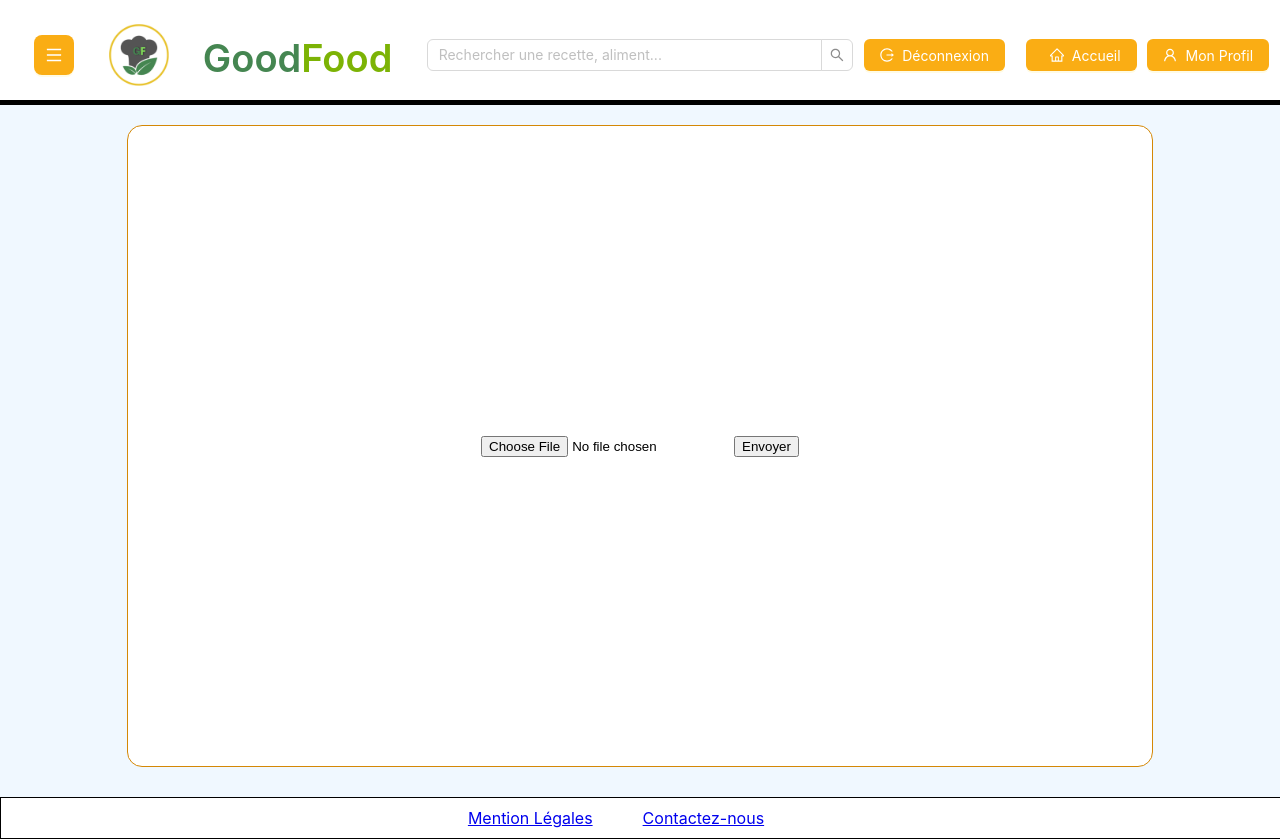
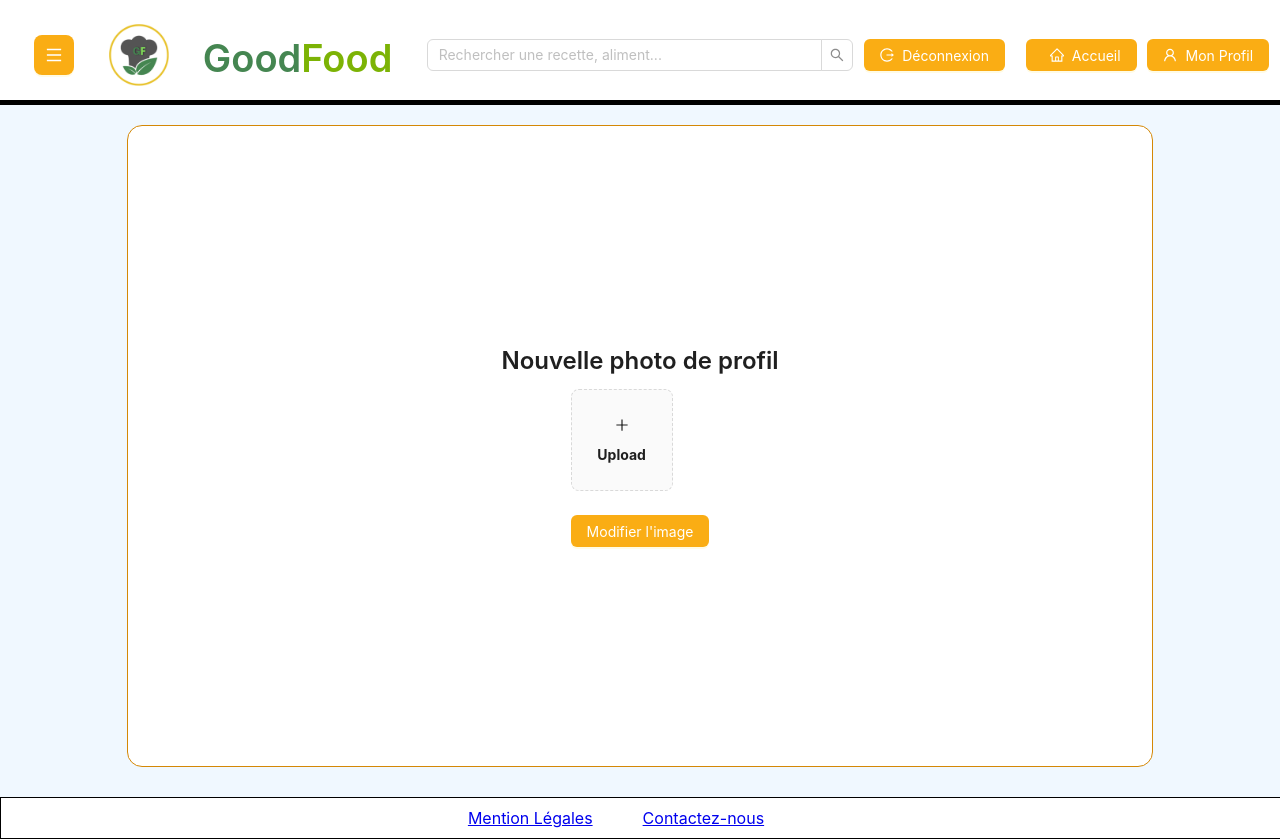
Before and after one commit to Dorian-Guignard/GoodFoodFront, a React (Create React App) app in the folder goodfood/: page /change-profile-picture in a window 1280 px wide. Built offline with nearby package versions, Linux system fonts and the light colour scheme; no server answers; sample sign-in values are in the browser's storage; the HTML template or start-up script is replaced by a standard one.

Commit message:
modif profil

```diff
--- a/goodfood/src/components/ProfilePicture/ProfilePicture.js
+++ b/goodfood/src/components/ProfilePicture/ProfilePicture.js
@@ -1,14 +1,17 @@
-import React, { useState, useContext, useEffect } from "react";
-import { Upload, message, Button } from "antd";
+import { Form, Input, Button, Col, message, Upload, Avatar, Typography } from "antd";
+import { PlusOutlined} from "@ant-design/icons";
+import { useNavigate } from "react-router-dom";
+import { useContext, useEffect, useState } from "react";
 import axios from "axios";
 import { UserContext } from "../../Utils/providers/UserContext";
-import { UploadOutlined } from '@ant-design/icons';
 
-const ProfilePicture = () => {
+function ProfilePicture(){
 
-  const [image, setImage] = useState('')
-  const { user, updateUser } = useContext(UserContext);
-  const [data, setData] = useState(null);
+  const navigate = useNavigate()
+  const [imagePreview, setImagePreview] = useState(null);
+  const [imageFile, setImageFile] = useState(null);
+  const [data, setData] = useState(null)
+  const { user } = useContext(UserContext);
 
   useEffect(() => {
     async function fetchUserData() {
@@ -26,47 +29,93 @@ const ProfilePicture = () => {
         }
     }
     fetchUserData();
-}, [user]);
+}, [user]);;
 
-const handleSubmit = async (event) => {
+  const handleRegister = async (values) => {
+    try {
+      console.log("Formulaire soumis avec les données suivantes : ", values);
+      const config = {
+        headers: {
+          "Content-Type": "multipart/form-data",
+        },
+      };
+      const formData = new FormData();
+      formData.append("imageFile", imageFile);
 
-    event.preventDefault();
-    if (!image) {
-      message.error("Please select a file to upload");
-      return;
-    }
-    const formData = new FormData();
-    formData.append("imageFile", image);
-    try {
-      const response = await axios.patch(
-        `http://0.0.0.0:8080/api/users/${data.user.id}`,
-        formData,
-        {
-          headers: {
-            Authorization: `Bearer ${user}`,
-            "Content-Type": "multipart/form-data",
-          },
-        }
-      );
-      message.success("Image uploaded successfully");
-      console.log(response)
-      // Mettre à jour l'utilisateur avec la nouvelle image
-      setData({user: { ...data.user, nameImage: image.name}});
+      const response = await axios.post(`http://0.0.0.0:8080/api/users/${data.user.id}/add-image`, formData, config);
+
+      if (response.status !== 200) {
+        throw new Error("L'image n'a pas été ajouté");
+      }
+
+      message.success("L'image a bien été modifiée !")
+      navigate('/profile')
 
     } catch (error) {
-      message.error("Image upload failed");
-      console.log(data.user)
+      message.error(error.message);
+    }
   };
+
+  const onFinishFailed = (errorInfo) => {
+    message.error(errorInfo);
+  };
+
+  const beforeUploadHandler = (file) => {
+    const allowedTypes = ['image/png', 'image/jpeg', 'image/jpg'];
+    const maxFileSize = 5 * 1024 * 1024; // 5 MB
+
+    if (!allowedTypes.includes(file.type)) {
+      message.error(`Le type de fichier ${file.type} n'est pas supporté`);
+      return false;
+    }
+
+    if (file.size > maxFileSize) {
+      message.error(`La taille de fichier doit être inférieure à 5MB`);
+      return false;
+    }
+    setImageFile(file);
+    setImagePreview(URL.createObjectURL(file));
+    return false;
+  }
+
+  return (
+    <>
+    <Col span={12} style={{display:'flex', flexDirection:'column', alignItems:'center'}}>
+      <Typography.Title level={3} >Nouvelle photo de profil</Typography.Title>
+      <Form
+        name="register"
+        onFinish={handleRegister}
+        onFinishFailed={onFinishFailed}
+        scrollToFirstError
+      >
+        <Form.Item
+        style={{display:"flex", fontWeight:'bold'}}
+        name="image">
+          <Upload
+            accept=".png, .jpeg, .jpg"
+            listType="picture-card"
+            showUploadList={false}
+            beforeUpload={beforeUploadHandler}
+          >
+            {imagePreview ? (
+              <Avatar src={imagePreview} size={64} />
+            ) : (
+              <div>
+                <PlusOutlined />
+                <div style={{ marginTop: 8 }}>Upload</div>
+              </div>
+            )}
+          </Upload>
+        </Form.Item>
+        <Form.Item>
+          <Button type="primary" htmlType="submit" >
+            Modifier l'image
+          </Button>
+        </Form.Item>
+        </Form>
+      </Col>
+  </>
+);
 }
-    const handleImage=(e)=>{
-        setImage(e.target.files[0])
-}
-  return (
-    <div>
-      <input type='file' name='image'  onChange={handleImage}></input>
-      <button onClick={handleSubmit}>Envoyer</button>
-    </div>
-  );
-};
 
 export default ProfilePicture;
--- a/goodfood/src/components/Recipe/Recipe.js
+++ b/goodfood/src/components/Recipe/Recipe.js
@@ -15,6 +15,8 @@ function Recipe(){
 
     const [recipe, setRecipe] = useState([{recipe: {name:""}}]);
     const [loading, setLoading] = useState(false);
+
+
 
 
     const fetchResults = () => {
```
